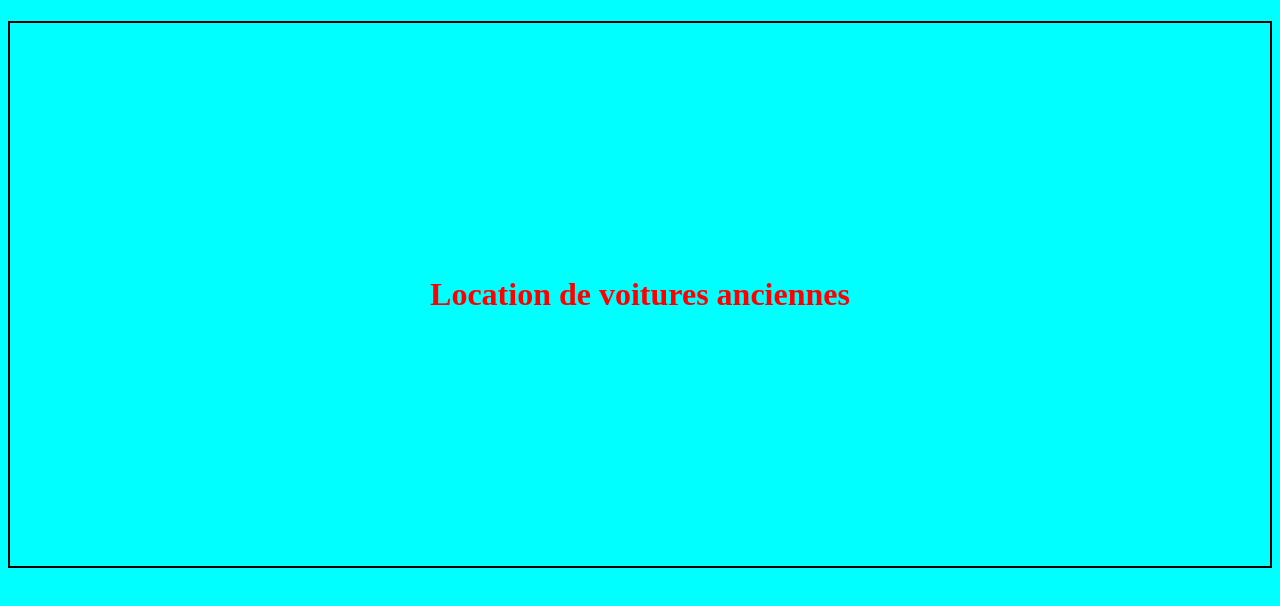
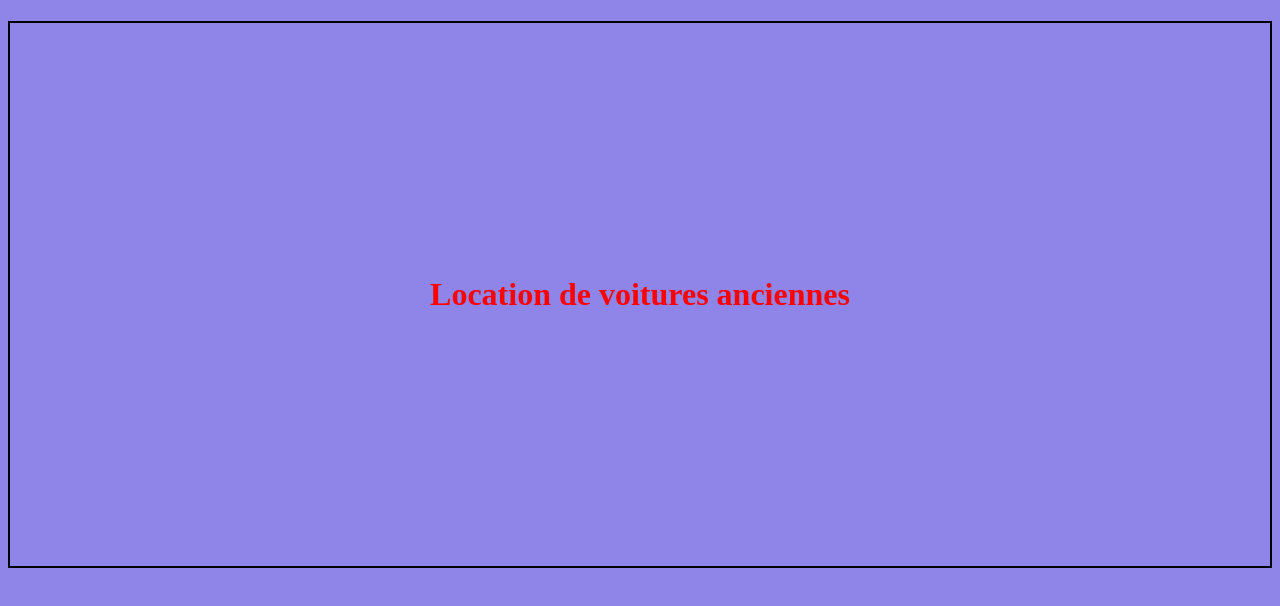
Before and after one commit to okhodo/appcontrat, a plain HTML site: page index.html in a window 1280 px wide. Drawn offline with Linux system fonts and the light colour scheme.

Commit message:
modification de la couleur de fond

```diff
--- a/index.html
+++ b/index.html
@@ -5,7 +5,7 @@
     <meta name="viewport" content="width=device-width, initial-scale=1.0">
     <title>Document</title>
 </head>
-<body style='background-color:aqua'>
+<body style='background-color:rgb(143, 133, 233)'>
     <h1 style=" padding-top:20%; padding-bottom:20%; text-align:center; color:red; border:2px solid black;">
         Location de voitures anciennes
     </h1>
```
